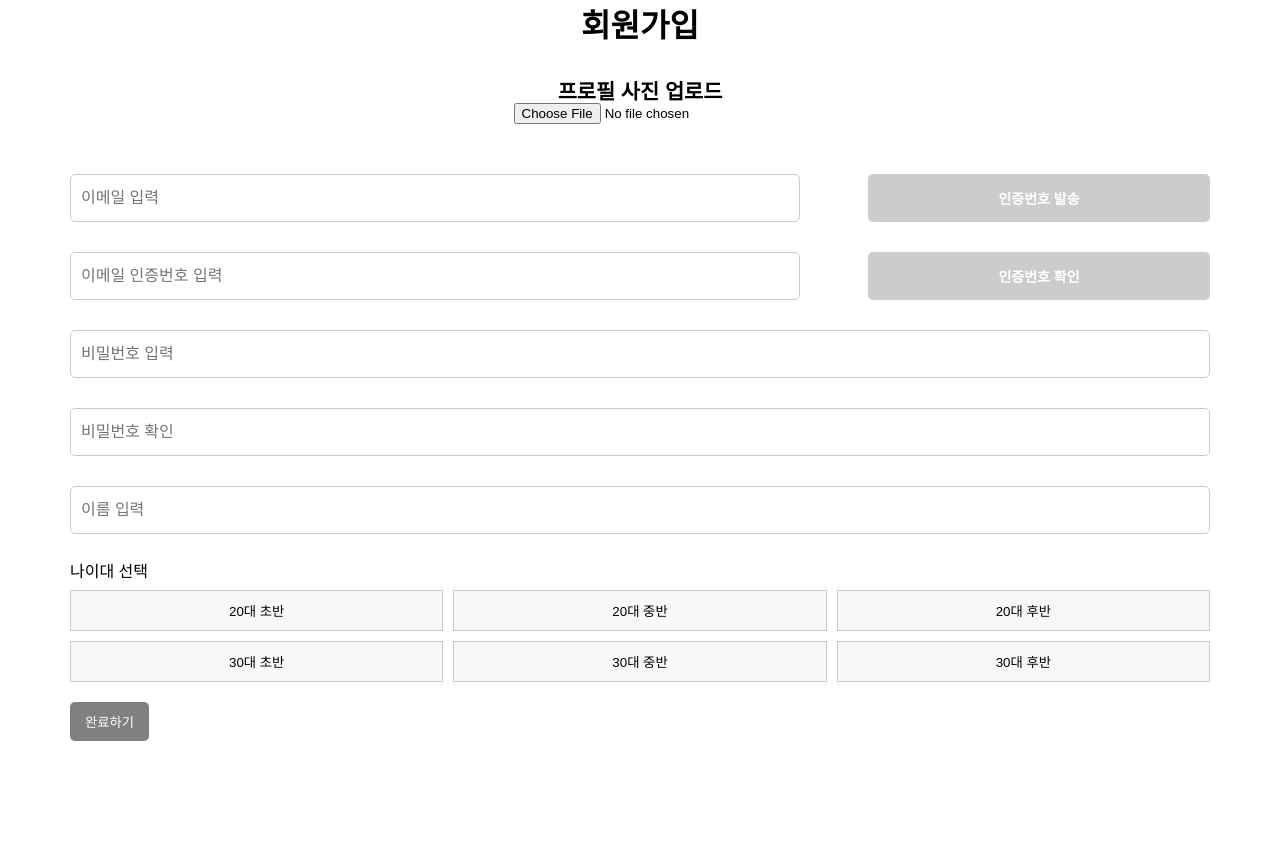
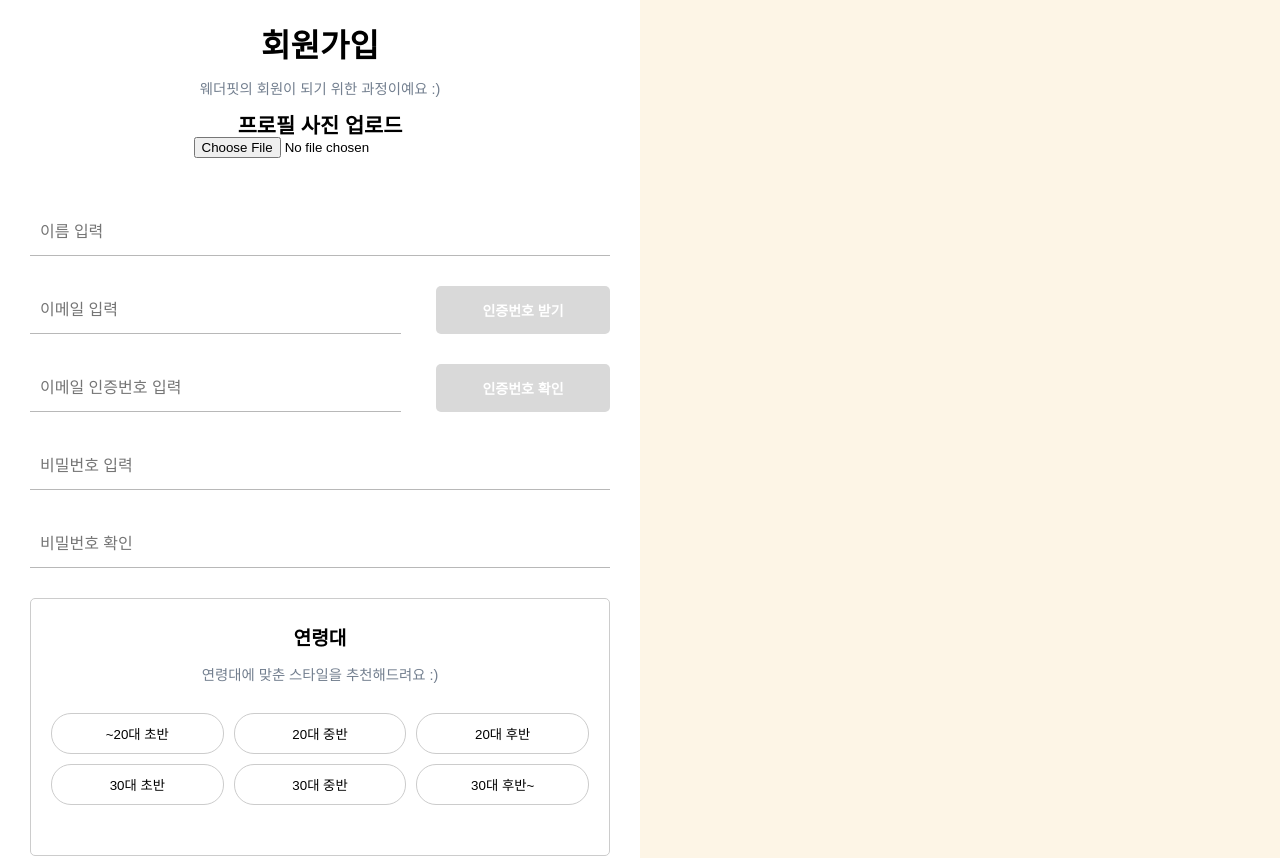
Before and after one commit to pshyun123/weather-fit, a React (Create React App) app: page /join in a window 1280 px wide. Shown: the top 858 px of the page. Before the commit the page ends 800 px from the top, so only its background shows below. Built offline with nearby package versions, Linux system fonts and the light colour scheme.

Commit message:
회원가입 css 수정중

```diff
--- a/src/component/join/JoinInputstyle.jsx
+++ b/src/component/join/JoinInputstyle.jsx
@@ -15,8 +15,8 @@ const InputButtonComp = styled.div`
       outline: none;
       font-size: 1em;
       padding: 0 10px;
-      border: 1px solid #ccc;
-      border-radius: 5px;
+      border: none;
+      border-bottom: 1px solid #ccc;
     }
   }
   .msg {
@@ -65,8 +65,8 @@ export const InputButton = (props) => {
   console.log("Button Props:", {
     disabled: !active,
     active,
-    $front: active ? "#007bff" : "#cccccc",
-    $back: active ? "#0056b3" : "#cccccc",
+    $front: active ? "#737F8F" : "#D9D9D9",
+    $back: active ? "#737F8F" : "#D9D9D9",
   });
 
   return (
@@ -85,8 +85,8 @@ export const InputButton = (props) => {
           width="30%"
           height={height || "48px"}
           fontSize="14px"
-          color="white"
-          $front={active ? "#007bff" : "#cccccc"}
+          $color={active ? "#5D5E62" : "#D9D9D9"}
+          $front={active ? "#737F8F" : "#D9D9D9"}
         />
       </div>
       <div className={`msg ${msgType ? "" : "fail"}`}>{msg}</div>
--- a/src/component/join/JoinStyle.jsx
+++ b/src/component/join/JoinStyle.jsx
@@ -1,20 +1,31 @@
 import { styled } from "styled-components";
 
 const JoinComp = styled.section`
-  display: flex;
-  flex-direction: column;
-  align-items: center;
-  background-color: var(--IVORY);
-
-  h2 {
-    font-size: 2em;
-    font-weight: 600;
-    margin: 10px;
-  }
+  display: grid;
+  grid-template-columns: 1fr 1fr;
+  height: 100vh;
 
   .container {
     width: 100%;
     padding: 30px;
+
+    h2 {
+      font-size: 2em;
+      font-weight: 600;
+      text-align: center;
+    }
+
+    p {
+      text-align: center;
+      font-size: 0.9em;
+      margin: 20px;
+      color: #737f8f;
+    }
+
+    /* 오른쪽 배경을 노란색으로 */
+    .right-section {
+      background-color: yellow;
+    }
 
     .profile {
       display: flex;
@@ -32,10 +43,30 @@ const JoinComp = styled.section`
       flex-direction: column;
       justify-content: center;
       align-items: center;
+
+      input {
+        border: none;
+        border-bottom: 1px solid #b8b8b8;
+        border-radius: 0;
+      }
     }
 
     .select-age {
       margin-bottom: 20px;
+      padding: 20px;
+      border: 1px solid #ccc;
+      border-radius: 5px;
+
+      h3 {
+        text-align: center;
+        font-size: 1.2em;
+        font-weight: 600;
+        margin-top: 10px;
+      }
+
+      p {
+        margin-bottom: 30px;
+      }
     }
 
     .age-group-grid {
@@ -47,8 +78,9 @@ const JoinComp = styled.section`
 
     .age-group-button {
       padding: 10px;
+      border-radius: 20px;
       border: 1px solid #ccc;
-      background-color: #f8f8f8;
+      background-color: white;
       cursor: pointer;
       transition: all 0.3s ease;
     }
@@ -58,19 +90,27 @@ const JoinComp = styled.section`
     }
 
     .age-group-button.active {
-      background-color: #007bff;
-      color: white;
+      background-color: #c9c9c9;
     }
 
     // 완료 버튼
     .submitButton {
+      width: 419px;
+      height: 65px;
       cursor: pointer;
-      background-color: #cccccc;
+      background-color: #6a6d73;
       color: white;
       padding: 10px 15px;
       border: none;
       border-radius: 5px;
+      font-size: 1.1em;
+      margin-left: 120px;
     }
+  }
+
+  /* 오른쪽 배경을 노란색으로 */
+  .right-section {
+    background-color: #fdf5e6;
   }
 `;
 export default JoinComp;
--- a/src/pages/Join.jsx
+++ b/src/pages/Join.jsx
@@ -207,8 +207,8 @@ const Join = () => {
   const onChangeName = (e) => {
     const value = e.target.value;
     setInputName(value);
-    if (value.length < 2 || value.length > 5) {
-      setNameMessage("이름은 2~5자 사이여야 합니다.");
+    if (value.length < 8 || value.length > 5) {
+      setNameMessage("이름은 한글 8자 미만 공백없이 입력 바랍니다.");
       setIsName(false);
     } else {
       setNameMessage("사용 가능한 이름입니다.");
@@ -229,12 +229,12 @@ const Join = () => {
 
   // 나이대 선택하기
   const ageGroups = [
-    "20대 초반",
+    "~20대 초반",
     "20대 중반",
     "20대 후반",
     "30대 초반",
     "30대 중반",
-    "30대 후반",
+    "30대 후반~",
   ];
 
   // 나이대 목록
@@ -287,16 +287,14 @@ const Join = () => {
 
   const [isValidEmail, setIsValidEmail] = useState(false);
 
-  // const validateEmail = (email) => {
-  //   const emailRegex = /^[^\s@]+@[^\s@]+\.[^\s@]+$/;
-  //   return emailRegex.test(email);
-  // };
-
   return (
     <>
       <JoinComp>
-        <h2>회원가입</h2>
+        {/* 왼쪽: 회원가입 폼 */}
         <div className="container">
+          <h2>회원가입</h2>
+          <p>웨더핏의 회원이 되기 위한 과정이예요 :) </p>
+
           {/* 프로필 사진 */}
           <div className="profile">
             <label>프로필 사진 업로드</label>
@@ -318,11 +316,18 @@ const Join = () => {
           </div>
 
           <div className="inputArea">
+            <Input
+              holder="이름 입력"
+              value={inputName}
+              changeEvt={onChangeName}
+              msg={nameMessage}
+              msgType={isName}
+            />
             <InputButton
               holder="이메일 입력"
               value={inputEmail}
               changeEvt={onChangeEmail}
-              btnChild="인증번호 발송"
+              btnChild="인증번호 받기"
               active={isValidEmail}
               msg={emailMessage}
               msgType={isValidEmail}
@@ -356,18 +361,14 @@ const Join = () => {
               msg={pw2Message}
               msgType={isPw2}
             />
-            <Input
-              holder="이름 입력"
-              value={inputName}
-              changeEvt={onChangeName}
-              msg={nameMessage}
-              msgType={isName}
-            />
           </div>
+
+          {/* 다음으로 넘어가는 버튼 */}
 
           {/* 나이대 선택 */}
           <div className="select-age">
-            <label>나이대 선택</label>
+            <h3>연령대</h3>
+            <p>연령대에 맞춘 스타일을 추천해드려요 :)</p>
             <div className="age-group-grid">
               {ageGroups.map((group, index) => (
                 <button
@@ -375,8 +376,7 @@ const Join = () => {
                   className={`age-group-button ${
                     ageGroup === group ? "active" : ""
                   }`}
-                  onClick={() => onChangeAgeGroup(group)}
-                >
+                  onClick={() => onChangeAgeGroup(group)}>
                   {group}
                 </button>
               ))}
@@ -392,11 +392,13 @@ const Join = () => {
               backgroundColor: isButtonActive ? "blue" : "gray",
               color: "white",
               cursor: isButtonActive ? "pointer" : "not-allowed",
-            }}
-          >
+            }}>
             완료하기
           </button>
         </div>
+
+        {/* 오른쪽: 노란색 배경 영역 */}
+        <div className="right-section"></div>
       </JoinComp>
     </>
   );
```
